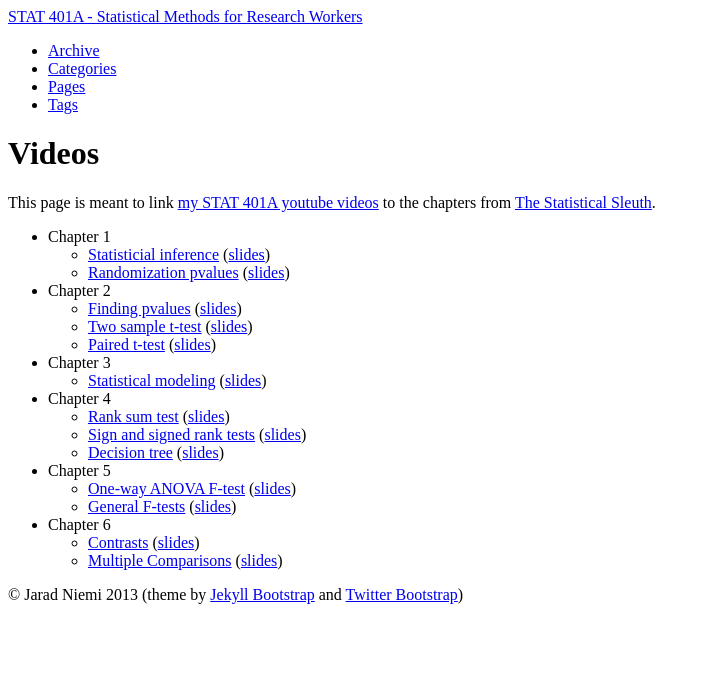
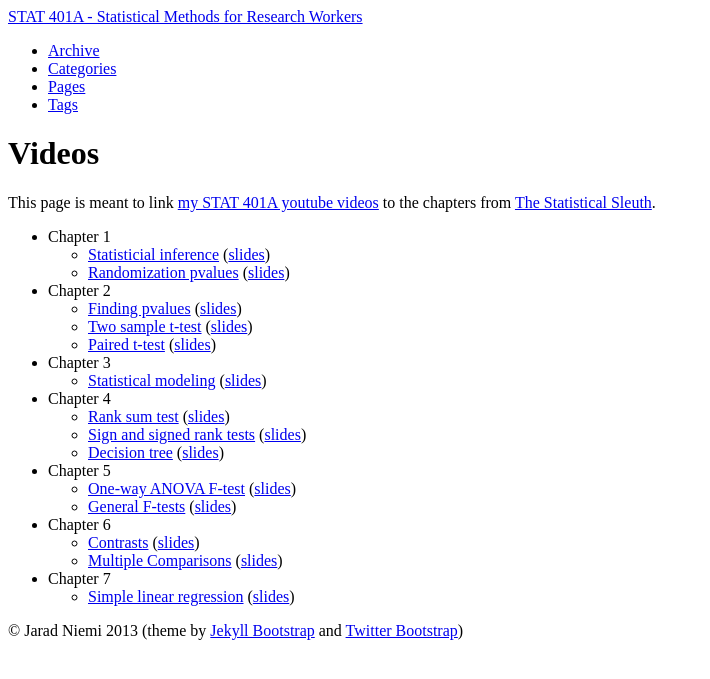
Before and after one commit to jarad/stat401A, a Jekyll site: the page built from videos.md, in a window 1280 px wide. Shown: the top 679 px of the page, without its empty margins (0-710 px from the left). Built offline with Jekyll 4.4.1, drawn with Linux system fonts in a browser that asks for light colours.

Commit message:
added slr video

```diff
--- a/videos.md
+++ b/videos.md
@@ -26,3 +26,5 @@ This page is meant to link [my STAT 401A youtube videos](http://www.youtube.com/
 - Chapter 6
   - [Contrasts](http://www.youtube.com/watch?v=yq_yTWK4mNs&feature=youtube_gdata) ([slides]({{BASE_PATH}}/slides/M2-Lec4-Contrasts.pdf))
   - [Multiple Comparisons](http://www.youtube.com/watch?v=ZTCAzMsTCIs&feature=youtube_gdata) ([slides]({{BASE_PATH}}/slides/M2-Lec2-MultipleComparisons.pdf))
+- Chapter 7
+  - [Simple linear regression](http://www.youtube.com/watch?v=4Acpxwrlx8w&feature=youtube_gdata) ([slides]({{BASE_PATH}}/slides/M3-Lec1-SimpleLinearRegression.pdf))
```
Also changed, not shown: 2 other files.
